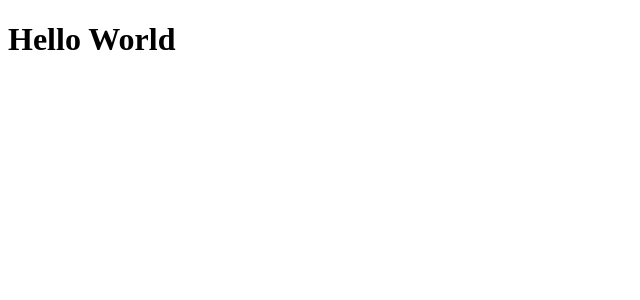
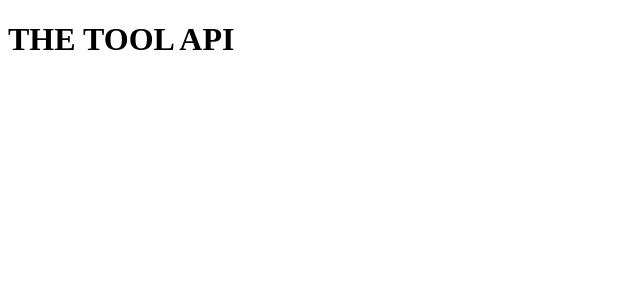
Before and after one commit to cristian-montes/the_api_tool, a React app: page / in a window 1280 px wide. Shown: the top 300 px of the page, without its empty margins (0-640 px from the left). Built offline with nearby package versions, Linux system fonts and the light colour scheme.

Commit message:
added ToolAPIContainer sketleton

```diff
--- a/package.json
+++ b/package.json
@@ -15,7 +15,7 @@
     "testEnvironment": "jsdom"
   },
   "scripts": {
-    "test": "jest --verbose",
+    "test": "jest --verbose --passWithNoTests",
     "test:watch": "npm run test -- --watch",
     "start": "webpack serve --hot --mode development --devtool eval-source-map",
     "build": "webpack --devtool source-map"
--- a/src/components/app/App.jsx
+++ b/src/components/app/App.jsx
@@ -1,5 +1,6 @@
 import React from 'react';
+import ToolAPIContainer from '../../containers/ToolAPIContainer';
 
 export default function App() {
-  return <h1>Hello World</h1>;
+  return <ToolAPIContainer/>;
 }
--- /dev/null
+++ b/src/containers/ToolAPIContainer.jsx
@@ -0,0 +1,13 @@
+import React, { Component } from "react";
+
+export default class ToolAPIContainer extends Component{
+
+
+    render(){
+        return(
+            <h1>THE TOOL API</h1>
+        );
+
+
+    }
+}
```
